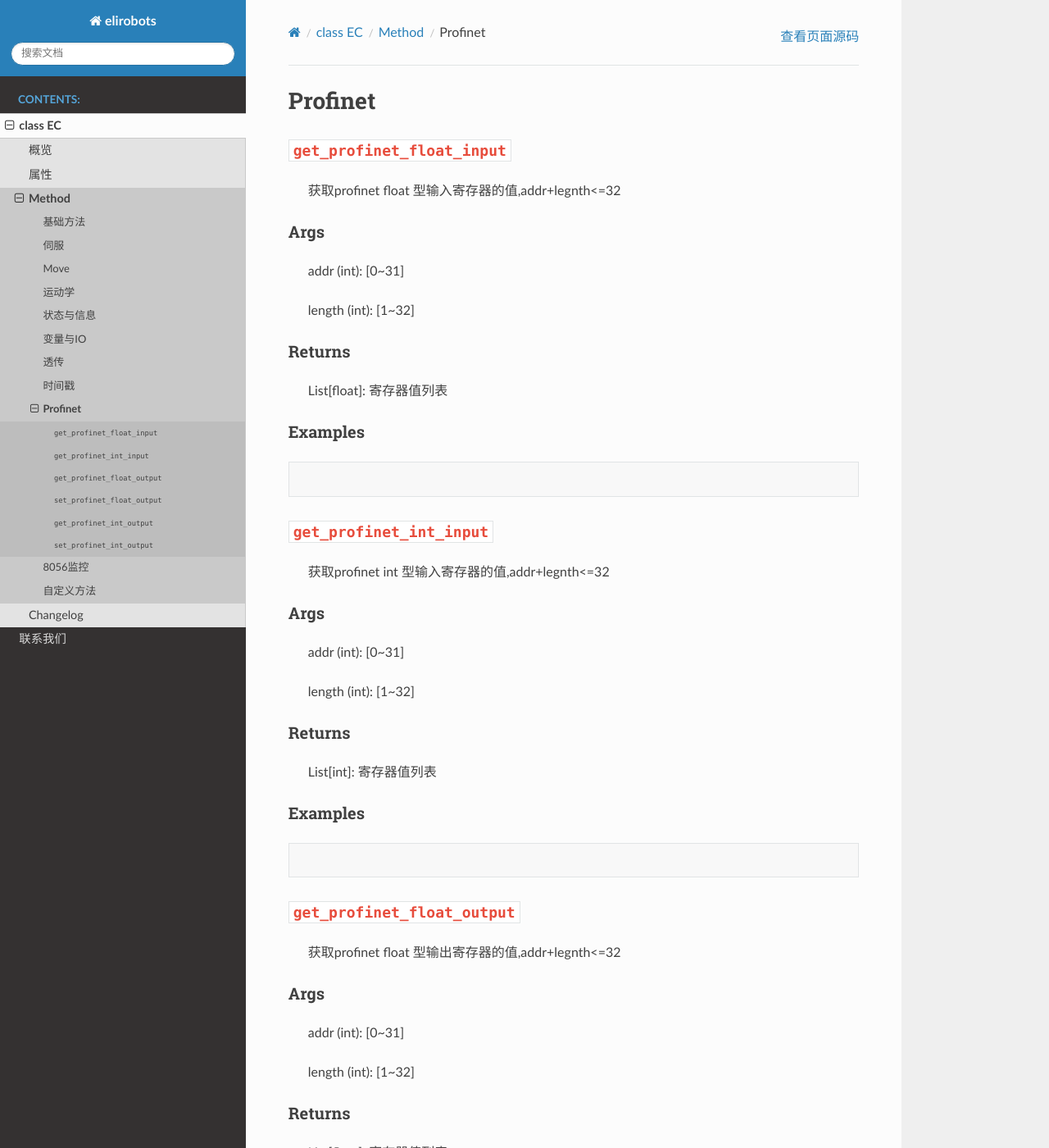
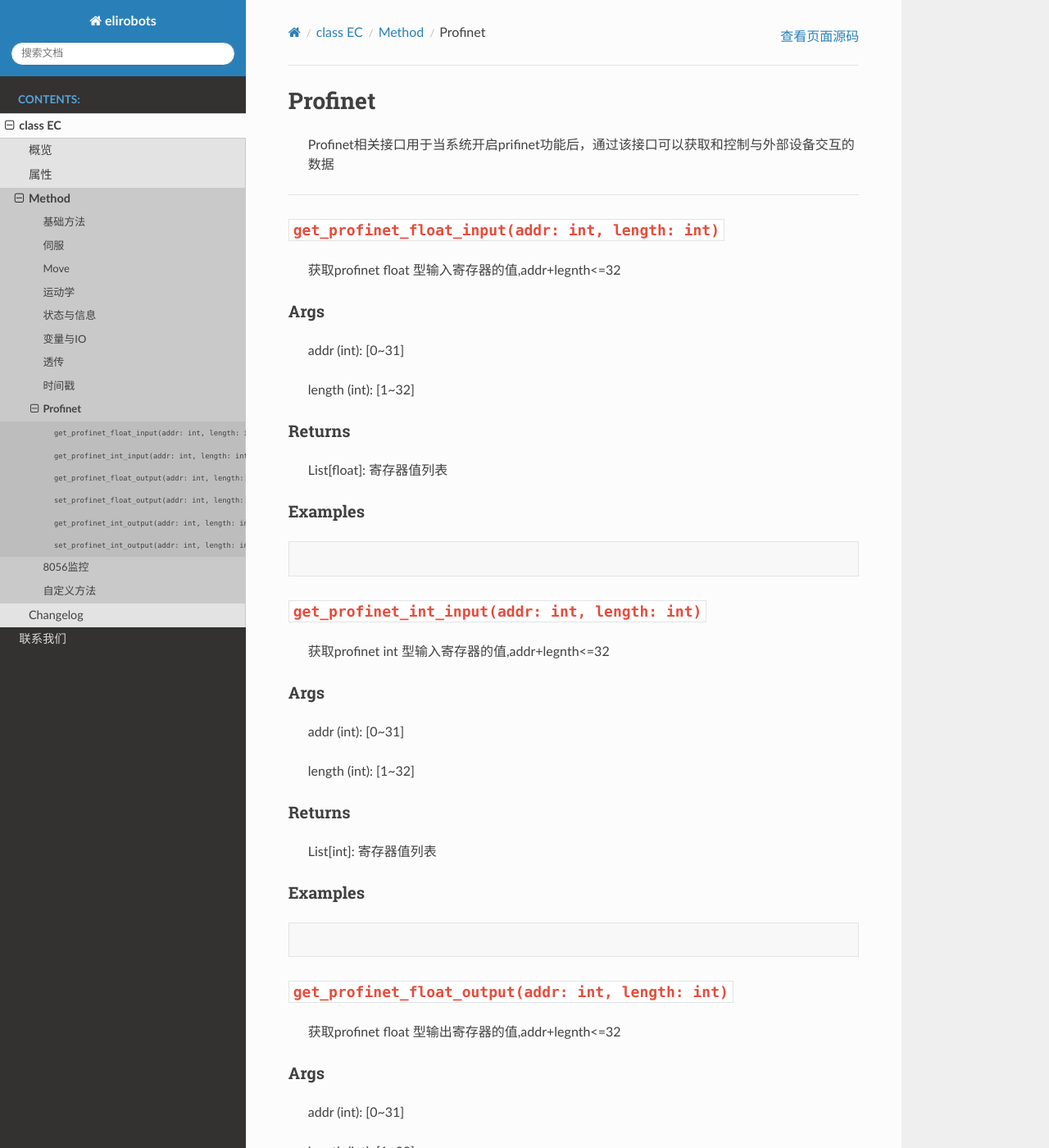
Before and after one commit to JunJie-zhang-o/eliterobot, a Sphinx documentation site: the page built from zh_CN/source/EC/EC/method/Profinet.md, in a window 1280 px wide and 1400 px high. Shown: the whole window at 82% size. Built offline with Sphinx 7.4.7 and the Read the Docs theme 2.0.0, drawn with Linux system fonts in a browser that asks for light colours; some of the changed text lies outside the part shown.

Commit message:
updata profinet docs

````diff
--- a/zh_CN/source/EC/EC/method/Profinet.md
+++ b/zh_CN/source/EC/EC/method/Profinet.md
@@ -1,6 +1,10 @@
 # Profinet
 
-### `get_profinet_float_input`
+> Profinet相关接口用于当系统开启prifinet功能后，通过该接口可以获取和控制与外部设备交互的数据
+
+------
+
+### `get_profinet_float_input(addr: int, length: int)`
 
 > 获取profinet float 型输入寄存器的值,addr+legnth<=32
 
@@ -20,7 +24,7 @@
 
 ```
 
-### `get_profinet_int_input`
+### `get_profinet_int_input(addr: int, length: int)`
 
 > 获取profinet int 型输入寄存器的值,addr+legnth<=32
 
@@ -40,7 +44,7 @@
 
 ```
 
-### `get_profinet_float_output`
+### `get_profinet_float_output(addr: int, length: int)`
 
 >  获取profinet float 型输出寄存器的值,addr+legnth<=32
 
@@ -60,7 +64,7 @@
 
 ```
 
-### `set_profinet_float_output`
+### `set_profinet_float_output(addr: int, length: int, values: List[float])`
 
 >  设置profinet float 型输出寄存器的值,addr+length<=32
 
@@ -82,7 +86,7 @@
 
 ```
 
-### `get_profinet_int_output`
+### `get_profinet_int_output(addr: int, length: int)`
 
 >  获取profinet int 型输出寄存器的值,addr+legnth<=32
 
@@ -102,7 +106,7 @@
 
 ```
 
-### `set_profinet_int_output`
+### `set_profinet_int_output(addr: int, length: int, values: List[float])`
 
 >  设置profinet int 型输出寄存器的值,addr+length<=32
 
````
Also changed, not shown: other parts of zh_CN/source/EC/EC/method/Profinet.md (+2 -2 lines).
